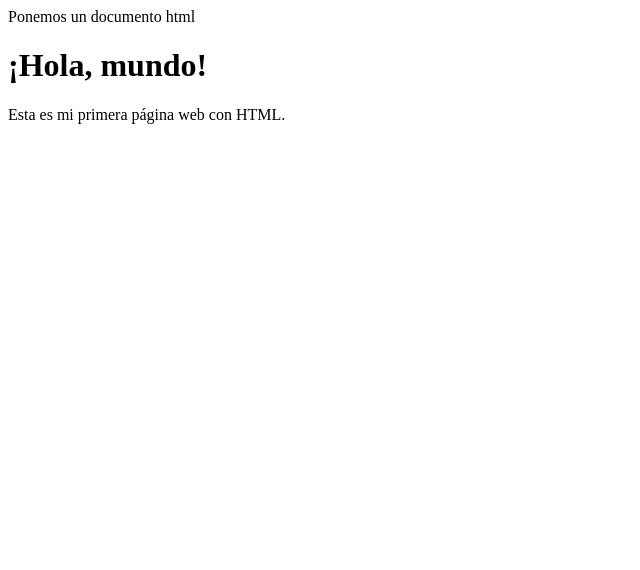
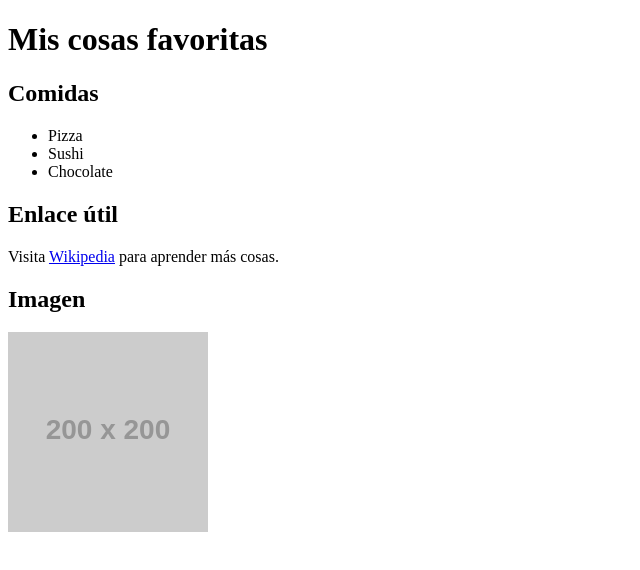
Before and after one commit to Borisv90/mi-repositorio3, a plain HTML site: page index.html in a window 1280 px wide. Shown: the whole page, without its empty margins (0-640 px from the left). Drawn offline with Linux system fonts and the light colour scheme; placeholder pictures from the web are drawn by us.

Commit message:
mi tercer commit

```diff
--- a/index.html
+++ b/index.html
@@ -1,12 +1,24 @@
-Ponemos un documento html
 <!DOCTYPE html>
 <html lang="es">
 <head>
     <meta charset="UTF-8">
-    <title>Mi primera página web</title>
+    <title>Ejemplo básico 2</title>
 </head>
 <body>
-    <h1>¡Hola, mundo!</h1>
-    <p>Esta es mi primera página web con HTML.</p>
+    <h1>Mis cosas favoritas</h1>
+
+    <h2>Comidas</h2>
+    <ul>
+        <li>Pizza</li>
+        <li>Sushi</li>
+        <li>Chocolate</li>
+    </ul>
+
+    <h2>Enlace útil</h2>
+    <p>Visita <a href="https://www.wikipedia.org/" target="_blank">Wikipedia</a> para aprender más cosas.</p>
+
+    <h2>Imagen</h2>
+    <img src="https://via.placeholder.com/200" alt="Imagen de ejemplo" />
+
 </body>
 </html>
```
